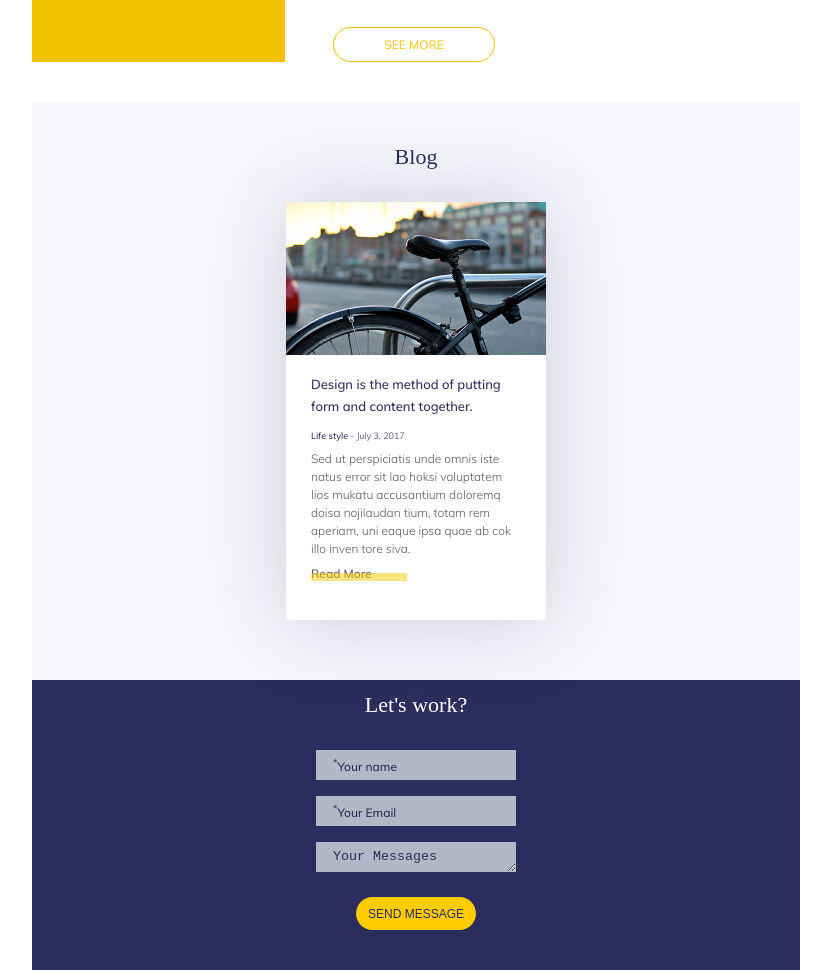
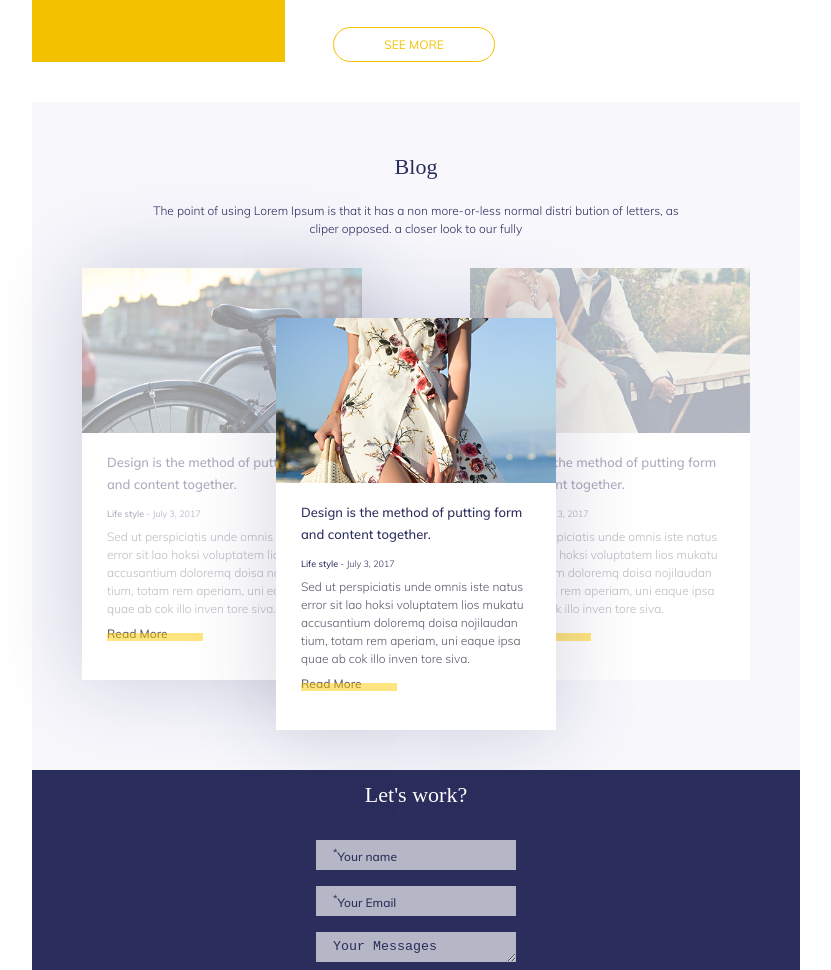
Before and after one commit to Menolas/dakota, a plain HTML site: page index.html in a window 1280 px wide. Shown: the part 1589-2559 px from the top of the page, without its empty margins (224-1055 px from the left). Drawn offline with Linux system fonts and the light colour scheme; a web font is replaced by a local one.

Commit message:
blog-tablet

```diff
--- a/index.html
+++ b/index.html
@@ -452,7 +452,7 @@
 							<a class="blog__article-link" href="#">Read More</a>
 						</div>
 					</article>
-					<article class="blog__article">
+					<article class="blog__article  blog__article--active">
 						<img class="blog__article-illustration" src="img/blog-illustration-2-1600.jpg" alt="blog article illustration">
 						<div class="blog__article-content-wrap">
 							<h4 class="blog__article-title">Design is the method of putting form and content together.</h4>
--- a/sass/blocks/blog.scss
+++ b/sass/blocks/blog.scss
@@ -66,23 +66,88 @@
 	}
 }
 
+@media (min-width: 768px) {
+	.blog {
+		position: relative;
+		grid-template-columns: auto;
+		grid-template-rows: auto auto;
+		grid-row-gap: 30px;
+		justify-content: space-between;
+		padding: 40px 50px;
+	}
+
+	.blog__title {
+	  margin-bottom: 10px;
+	}
+
+	.blog__content-wrap {
+  	grid-column-start: 1;
+  	grid-column-end: -1;
+  	grid-row-start: 1;
+  	grid-row-end: 1;
+  	align-self: start;
+  	justify-self: center;
+  }
+
+	.blog__text {
+	  display: block;
+	  padding: 0 70px;
+	}
+
+	.blog__article {
+		position: relative;
+		grid-row-start: 2;
+  	grid-row-end: -1;
+		display: block;
+		margin-bottom: 50px;
+		width: 280px;
+
+		&::before {
+			@include element-style(100%, 100%, rgba(255, 255, 255, 0.6));
+			top: 0;
+			left: 0;
+		}
+
+		&:first-of-type {
+			grid-column-start: 1;
+  	  grid-column-end: -1;
+			justify-self: start;
+		}
+
+		&:nth-of-type(2) {
+			grid-column-start: 1;
+  	  grid-column-end: -1;
+			justify-self: center;
+			margin-top: 50px;
+			margin-bottom: 0;
+			z-index: 20;
+		}
+
+		&:nth-of-type(3) {
+			grid-column-start: 1;
+  	  grid-column-end: -1;
+			justify-self: end;
+		}
+	}
+
+	.blog__article--active {
+  	box-shadow: 0 0 80px 2px rgba(43, 46, 102, 0.2);
+  	opacity: 1;
+  	z-index: 50;
+
+  	&::before {
+  		display: none;
+  	}
+	}
+}
+
 @media (min-width: 1600px) {
   .blog {
-  	position: relative;
   	grid-template-columns: auto 470px auto;
   	grid-template-rows: auto;
   	grid-column-gap: 50px;
   	padding: 66px 64px;
   	padding-bottom: 154px;
-  }
-
-  .blog__content-wrap {
-  	grid-column-start: 2;
-  	grid-column-end: -2;
-  	grid-row-start: 1;
-  	grid-row-end: 1;
-  	align-self: start;
-  	justify-self: center;
   }
 
   .blog__title {
```
Also changed, not shown: css/style.css.
